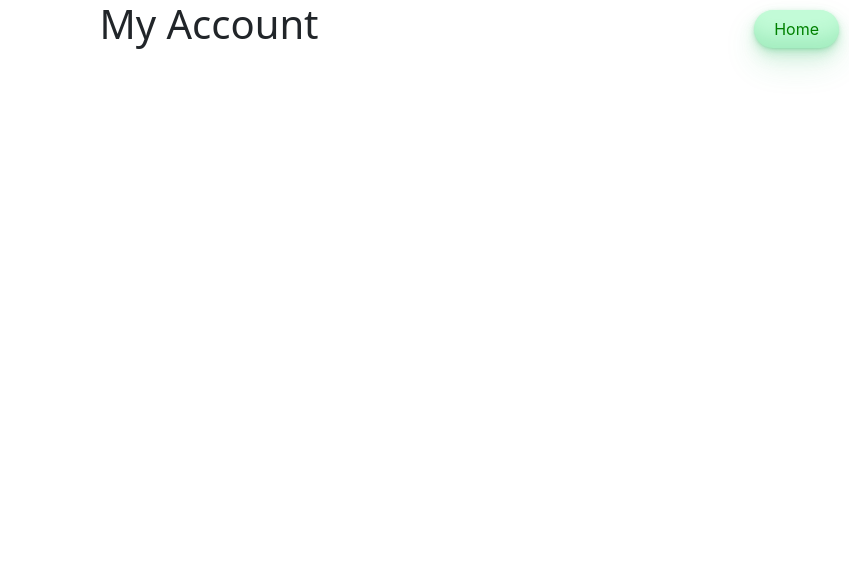
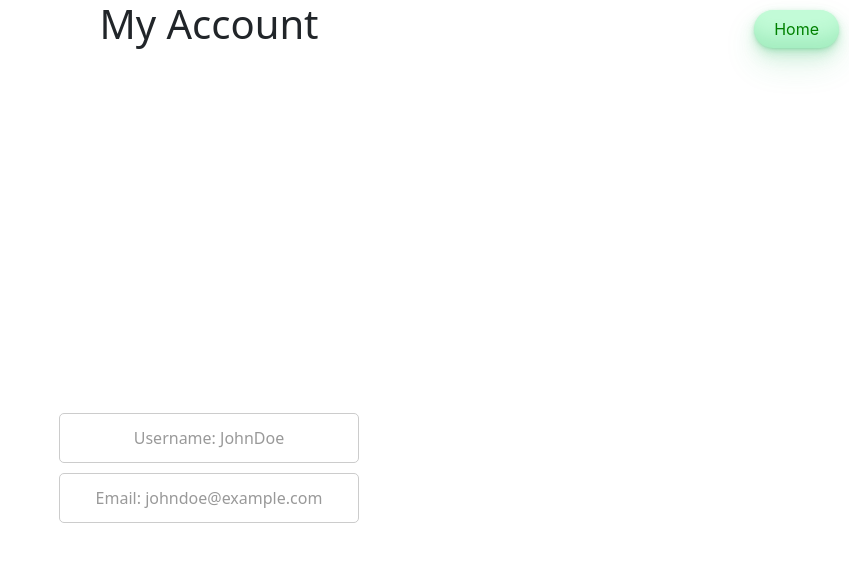
Before and after one commit to MealMentors/MealMentor, a React (Create React App) app in the folder frontend/: page /home/accountscreen in a window 1280 px wide. Shown: the top 562 px of the page, without its empty margins (431-1280 px from the left). Built offline with nearby package versions, Linux system fonts and the light colour scheme.

Commit message:
added name box and email box

```diff
--- a/frontend/src/Components/AccountScreen.js
+++ b/frontend/src/Components/AccountScreen.js
@@ -3,6 +3,9 @@ import React, { useState, useEffect } from "react";
 import { Link, useLocation } from "react-router-dom";
 import "bootstrap/dist/css/bootstrap.min.css";
 import "./Style/AccountScreen.css";
+import { useNavigate} from "react-router-dom"
+import "bootstrap/dist/css/bootstrap.min.css";
+import axios from "axios"
 
 const AccountScreen = () => {
     return (
@@ -11,7 +14,17 @@ const AccountScreen = () => {
                     <button id="returnhome-button">Home</button>
                 </Link>
             <h1>My Account</h1>
+<div className="account-container">
+      <div className="account-box">
+        <span className="placeholder-text">Username: JohnDoe</span>
+      </div>
+      <div className="account-box">
+        <span className="placeholder-text">Email: johndoe@example.com</span>
+      </div>
+      {/* Add more boxes with placeholder text as needed */}
+    </div>
         </div>
+
     );
 };
 
--- a/frontend/src/Components/Style/AccountScreen.css
+++ b/frontend/src/Components/Style/AccountScreen.css
@@ -23,3 +23,30 @@
   #returnhome-button:hover {
     box-shadow: rgba(44,187,99,.35) 0 -25px 18px -14px inset,rgba(44,187,99,.25) 0 1px 2px,rgba(44,187,99,.25) 0 2px 4px,rgba(44,187,99,.25) 0 4px 8px,rgba(44,187,99,.25) 0 8px 16px,rgba(44,187,99,.25) 0 16px 32px;
     transform: scale(1.05) rotate(-1deg);}
+    .account-container {
+      display: flex;
+      flex-direction: column;
+      align-items: center;
+    }
+
+    .account-container {
+      display: flex;
+      flex-direction: column;
+      align-items: center;
+      justify-content: center; /* Add this line to center vertically */
+      height: 100vh; /* Set the container height to the full viewport height */
+    }
+    .account-box {
+      width: 300px;
+      height: 50px;
+      margin-bottom: 10px;
+      border: 1px solid #ccc;
+      border-radius: 5px;
+      display: flex;
+      justify-content: center;
+      align-items: center;
+    }
+
+    .placeholder-text {
+      color: #999;
+    }
```
